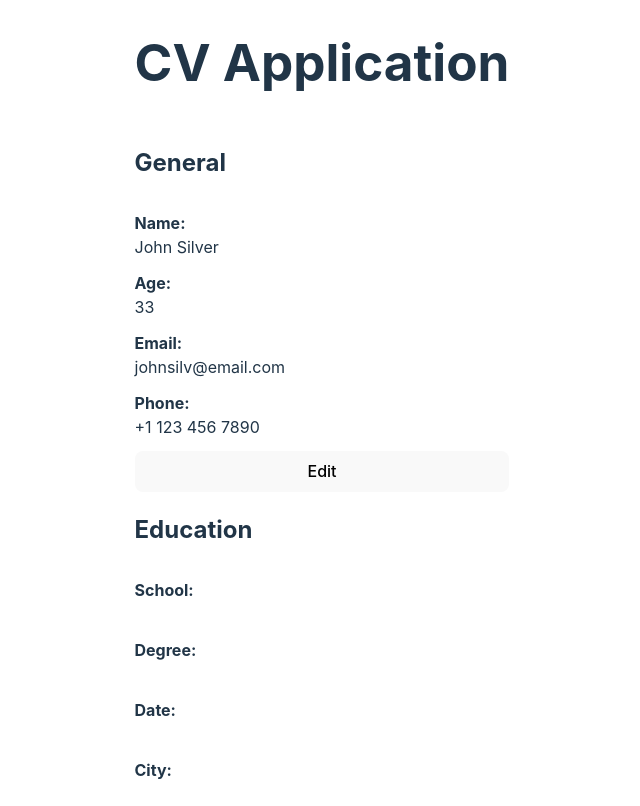
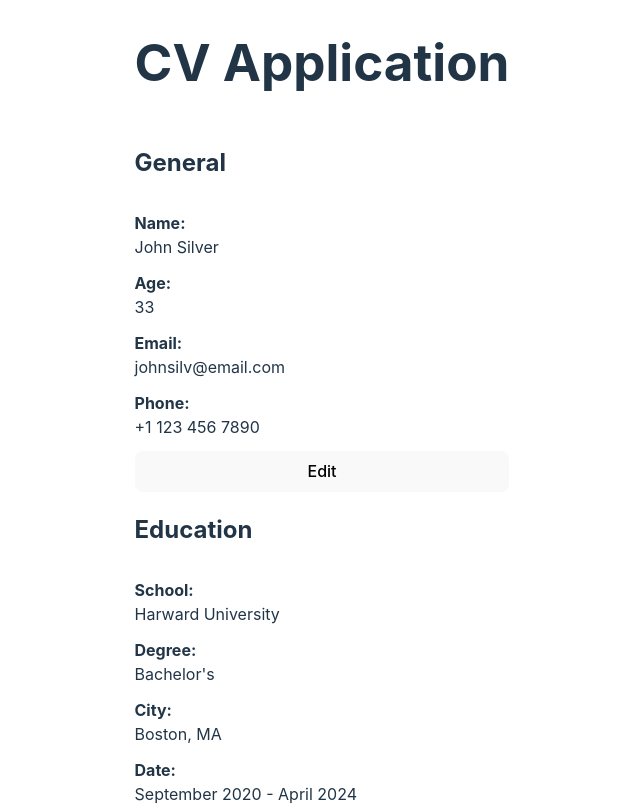
Before and after one commit to Maxnikit/cv-creator, a React (Vite) app: page / in a window 1280 px wide. Shown: the top 806 px of the page, without its empty margins (318-958 px from the left). Built offline with nearby package versions, Linux system fonts and the light colour scheme.

Commit message:
Basic version on Education is done

```diff
--- a/src/components/Education.jsx
+++ b/src/components/Education.jsx
@@ -6,11 +6,10 @@ import Example from "./Example";
 function Education() {
   const [isEditing, setIsEditing] = useState(false);
   const [formData, setFormData] = useState({
-    school: "",
-    city: "",
-    degree: "",
-    studyDateStart: "",
-    studyDateEnd: "",
+    school: "Harward University",
+    city: "Boston, MA",
+    degree: "Bachelor's",
+    fullDate: "September 2020 - April 2024",
   });
   const [selectedDateStart, setSelectedDateStart] = useState({
     month: 9,
@@ -26,25 +25,34 @@ function Education() {
   const handleCheckboxChange = () => {
     setIsChecked(!isChecked);
   };
-  let fullDate;
-  if (selectedDateStart.monthName && selectedDateEnd.monthName) {
-    fullDate =
+  function computeFullDate() {
+    if (selectedDateStart.monthName && isChecked) {
+      setFormData({
+        ...formData,
+        fullDate:
+          selectedDateStart.monthName +
+          " " +
+          selectedDateStart.year +
+          " - " +
+          "Present",
+      });
+    } else if (selectedDateStart.monthName && selectedDateEnd.monthName) {
+      console.log("IF TRIGGERED");
+      setFormData({
+        ...formData,
+        fullDate:
           selectedDateStart.monthName +
           " " +
           selectedDateStart.year +
           " - " +
           selectedDateEnd.monthName +
           " " +
-      selectedDateEnd.year;
-  } else if (selectedDateStart.monthName && isChecked) {
-    fullDate =
-      selectedDateStart.monthName +
-      " " +
-      selectedDateStart.year +
-      " - " +
-      "Present";
+          selectedDateEnd.year,
+      });
+    }
   }
   console.log(selectedDateStart);
+  console.log(selectedDateEnd);
   const handleInputChange = (e) => {
     const { name, value } = e.target;
     setFormData({ ...formData, [name]: value });
@@ -54,6 +62,7 @@ function Education() {
   };
 
   const saveChanges = () => {
+    computeFullDate();
     // TODO: logic to save changes
     setIsEditing(false);
   };
@@ -70,20 +79,18 @@ function Education() {
         />
         <Input
           type="text"
+          name="degree"
+          value={formData.degree}
+          placeholder="Degree"
+          onChange={handleInputChange}
+        />
+        <Input
+          type="text"
           name="city"
           value={formData.city}
           placeholder="City"
           onChange={handleInputChange}
         />
-        <Input
-          type="text"
-          name="degree"
-          value={formData.degree}
-          placeholder="Degree"
-          onChange={handleInputChange}
-        />
-
-        {/* TODO: разобраться с Example: https://www.react-lite-month-picker.dev/ */}
         <Example
           selectedMonthData={selectedDateStart}
           setSelectedMonthData={setSelectedDateStart}
@@ -94,8 +101,8 @@ function Education() {
             onChange={handleCheckboxChange}
             checked={isChecked}
             id="checkbox"
-          />{" "}
-          <label htmlFor="checkbox">Up to current time</label>{" "}
+          />
+          <label htmlFor="checkbox">Up to current time</label>
           {!isChecked && (
             <Example
               selectedMonthData={selectedDateEnd}
@@ -103,8 +110,7 @@ function Education() {
             />
           )}
         </div>
-
-        <Button text="Save" onClick={saveChanges} />
+        <Button text="Confirm" onClick={saveChanges} />
       </div>
     );
   }
@@ -116,12 +122,12 @@ function Education() {
       </p>
       <p className="outputContainer">
         <strong>Degree:</strong> {formData.degree}
+      </p>{" "}
+      <p className="outputContainer">
+        <strong>City:</strong> {formData.city}
       </p>
       <p className="outputContainer">
-        <strong>Date:</strong> {fullDate}
-      </p>
-      <p className="outputContainer">
-        <strong>City:</strong> {formData.city}
+        <strong>Date:</strong> {formData.fullDate}
       </p>
       <Button text="Edit" onClick={toggleEdit} />
     </div>
```
Lines whose indentation alone changed are shown as unchanged.
